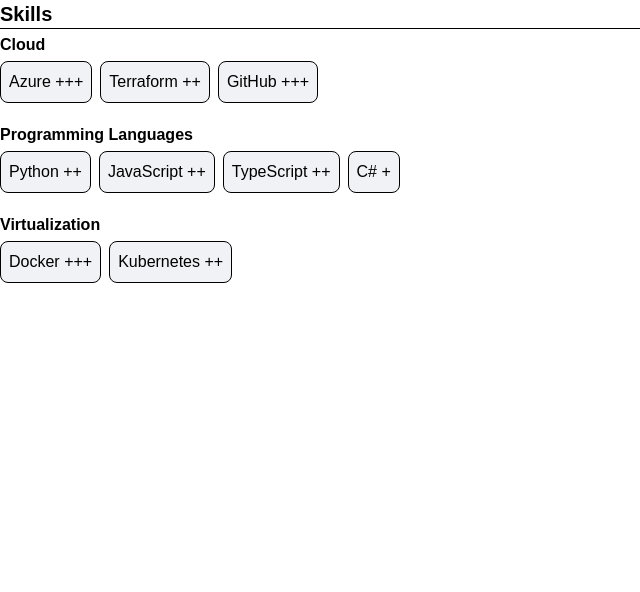
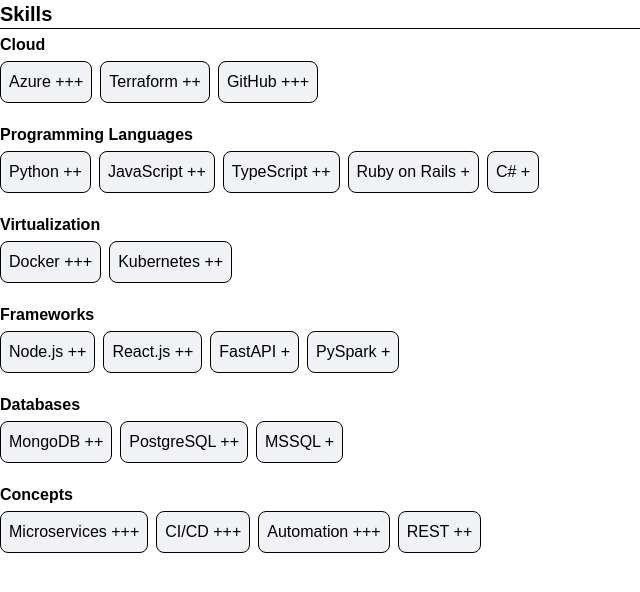
Before and after one commit to Freshchris01/homepage-gatsby, a Gatsby site: page /Skills in a window 1280 px wide. Shown: the whole page, without its empty margins (0-640 px from the left). Built offline with nearby package versions, Linux system fonts and the light colour scheme; Gatsby itself is replaced by a stand-in of ours.

Commit message:
Add new skills Add contact icons

```diff
--- a/src/pages/Header.tsx
+++ b/src/pages/Header.tsx
@@ -12,10 +12,16 @@
 I am Supporting companies on their Azure Cloud journey.<br/>
 Microsoft & CNCF Cloud Architect/DevOps Engineer.<br/>
 Let’s get in touch.</p>
-<div className='flex flex-row w-full' style={{height: "35px"}}>
+<div className='flex flex-row w-full justify-center mt-2' style={{height: "35px"}}>
+				<a href="https://github.com/Freshchris01" target="_blank" rel="noreferrer">
 				<StaticImage src='../images/github-mark.png' alt="github logo" layout='constrained' height={35}/>
-				<StaticImage src='../images/linkedin-mark.png' alt="linkedin logo" layout='constrained' height={35}/>
-				<StaticImage src='../images/mail.png' alt="mail logo" layout='constrained' height={35}/>
+				</a>
+				<a href="https://linkedin.com/in/christian-diemers/" target="_blank" rel="noreferrer">
+				<StaticImage src='../images/linkedin-mark.png' alt="linkedin logo" layout='constrained' height={35} className='mx-5'/>
+				</a>
+				<a href="mailto:someone@yoursite.com">
+					<StaticImage src='../images/mail.png' alt="mail logo" layout='constrained' height={35}/>
+				</a>
 			</div>
 		</div>
 
--- a/src/pages/Skills.tsx
+++ b/src/pages/Skills.tsx
@@ -39,9 +39,14 @@
 			scale: 2
 		},
 		{
+			title: "Ruby on Rails",
+			scale: 1
+		},
+		{
 			title: "C#",
 			scale: 1
-		}
+		},
+
 	]
 },
 {
@@ -56,8 +61,68 @@
 			scale: 2
 		}
 	]
+},
+{
+	category: "Frameworks",
+	items: [
+		{
+			title: "Node.js",
+			scale: 2
+		},
+		{
+			title: "React.js",
+			scale: 2
+		},
+		{
+			title: "FastAPI",
+			scale: 1
+		},
+		{
+			title: "PySpark",
+			scale: 1
+		},
+	]
+},
+{
+	category: "Databases",
+	items: [
+		{
+			title: "MongoDB",
+			scale: 2
+		},
+		{
+			title: "PostgreSQL",
+			scale: 2
+		},
+		{
+			title: "MSSQL",
+			scale: 1
+		}
+	]
+},
+{
+	category: "Concepts",
+	items: [
+		{
+			title: "Microservices",
+			scale: 3
+		},
+		{
+			title: "CI/CD",
+			scale: 3
+		},
+		{
+			title: "Automation",
+			scale: 3
+		},
+		{
+			title: "REST",
+			scale: 2
+		},
+	]
 }
 ]
+
 
 const Skills: FC<MyProps> = () =>
 	<div className=''>
@@ -67,11 +132,11 @@
 				<div className='flex flex-col mb-5' key={"skill-category-" + index} id='skills'>
 					<h3 className='font-bold flex-1'>{category.category}</h3>
 					<div className='flex flex-wrap'>
-					{category.items.map((item, index) => {
-						return (
-							<Skill title={item.title} scale={item.scale} key={"skills-" + item.title}/>
-						)
-					})}
+						{category.items.map((item, index) => {
+							return (
+								<Skill title={item.title} scale={item.scale} key={"skills-" + item.title} />
+							)
+						})}
 					</div>
 				</div>
 			)
```
